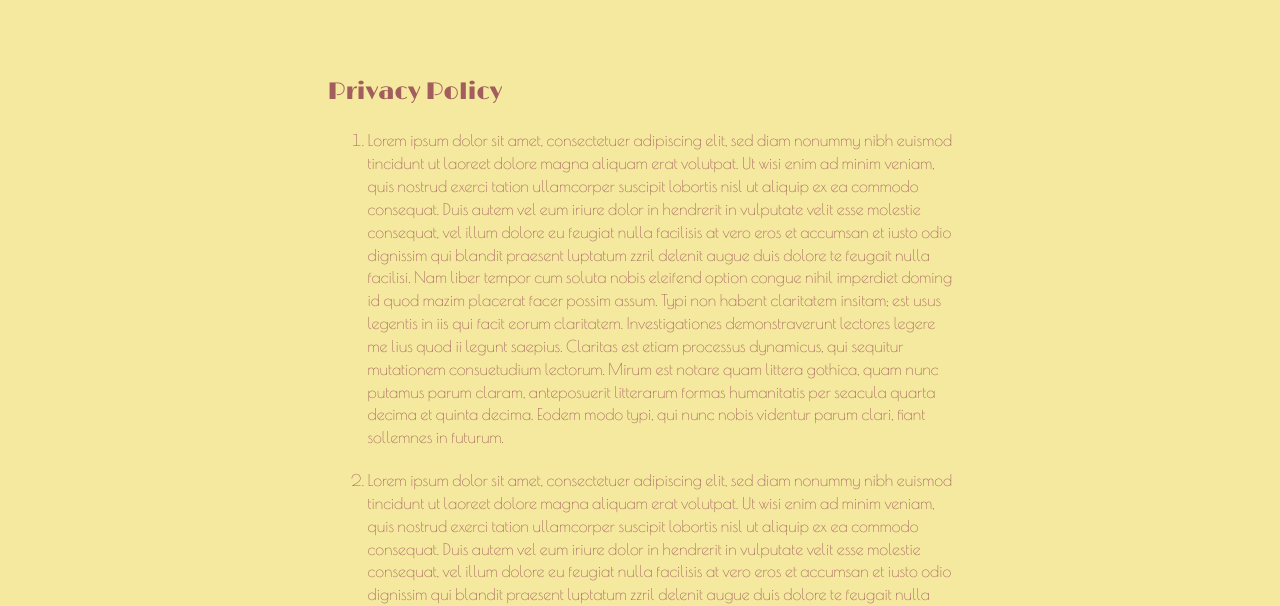
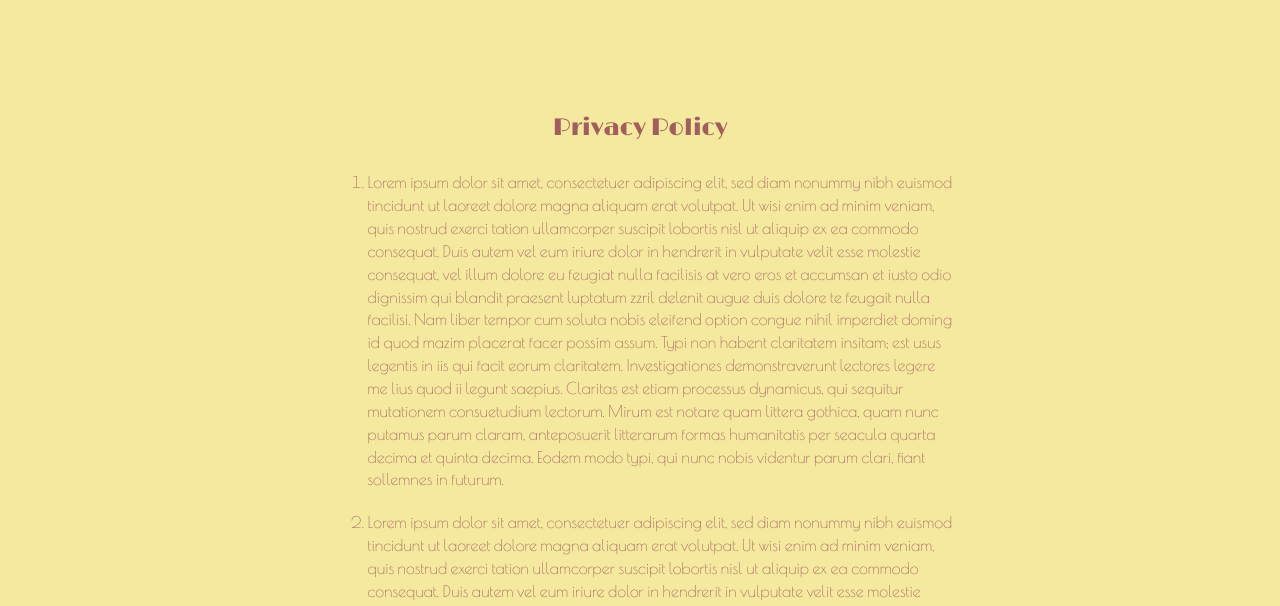
Before and after one commit to Joojoobee87/The_Supremes, a plain HTML site: page privacy.html in a window 1280 px wide. Shown: the part 125-731 px from the top of the page. Drawn offline with nearby package versions, Linux system fonts and the light colour scheme; a web font is replaced by a local one.

Commit message:
corrected html errors and inserted h3 element following validation

```diff
--- a/css/style.css
+++ b/css/style.css
@@ -486,6 +486,13 @@ input #textarea {
     padding-right: 0px;
 }
 
+.privacy-policy {
+    padding-top: 20px;
+    text-align: center;
+    font-family: "Limelight";
+    color: #a25d5d;
+}
+
 /*-------------------------------------------------------Footer------------------------------------------------*/
 
 .footer {
--- a/privacy.html
+++ b/privacy.html
@@ -48,7 +48,7 @@
             <div class="row">
                 <div class="col-xs-1 col-sm-2 col-lg-3"></div>
                 <div class="section-content-privacy col-xs-10 col-sm-8 col-lg-6">
-                    <span>Privacy Policy</span>
+                    <h3 class=privacy-policy>Privacy Policy</h3>
                     <ol>
                         <li>Lorem ipsum dolor sit amet, consectetuer adipiscing elit, sed diam nonummy nibh euismod tincidunt ut laoreet dolore magna aliquam erat volutpat. Ut wisi enim ad minim veniam, quis nostrud exerci tation ullamcorper suscipit lobortis
                             nisl ut aliquip ex ea commodo consequat. Duis autem vel eum iriure dolor in hendrerit in vulputate velit esse molestie consequat, vel illum dolore eu feugiat nulla facilisis at vero eros et accumsan et iusto odio dignissim
@@ -72,6 +72,7 @@
                     <div class="col-xs-1 col-sm-2 col-lg-3"></div>
                 </div>
             </div>
+        </div>
     </section>
     <!----------------------------------------------Footer-------------------------------------------------------->
     <footer class="container-fluid">
```
